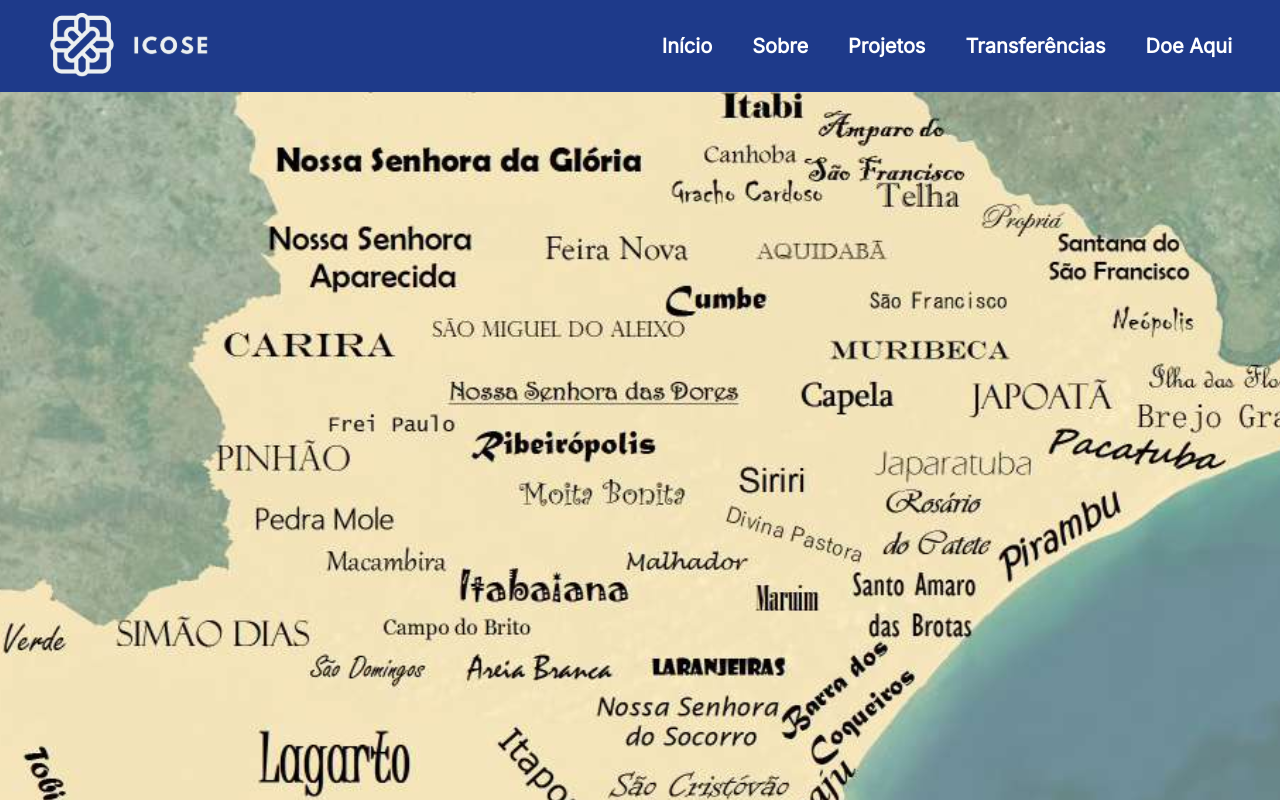
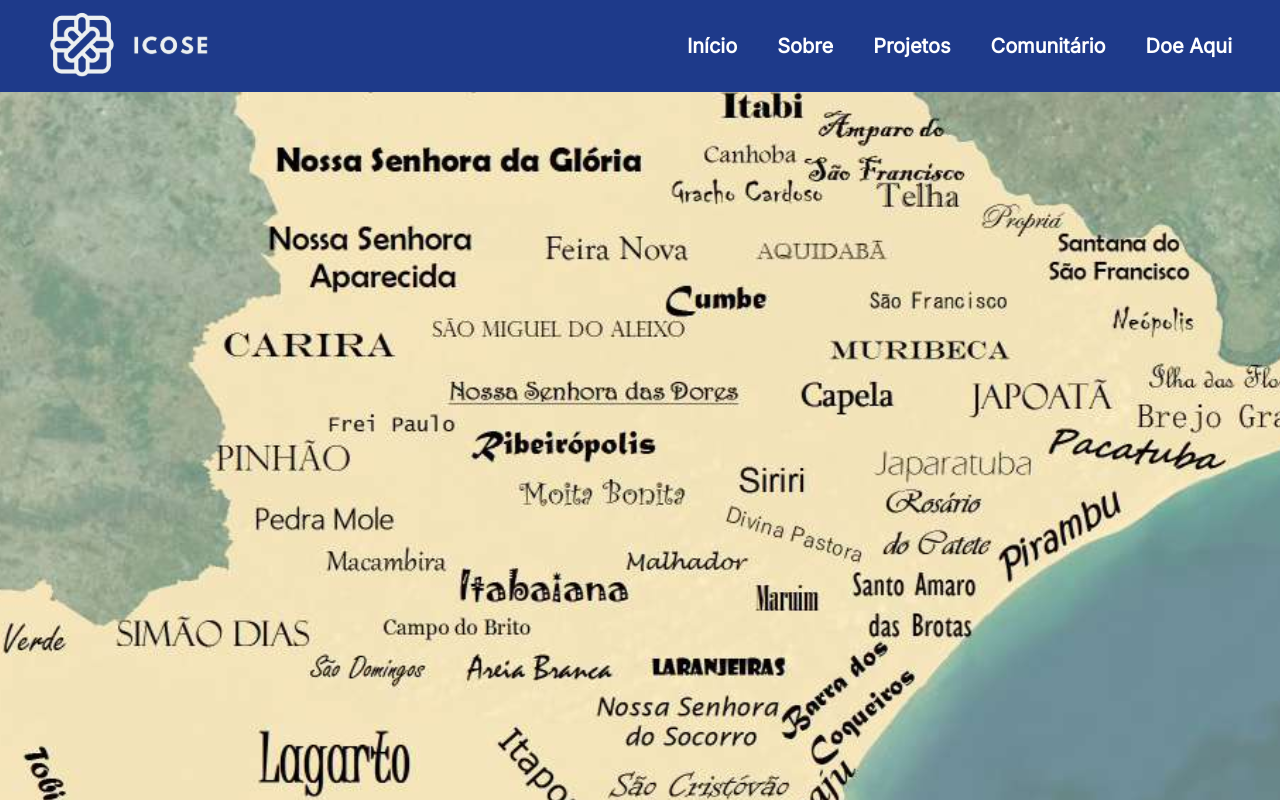
Before and after one commit to softeam-org/icose-web, a React (Vite) app: page / in a window 1280 px wide. Shown: the top 800 px of the page. Built offline with nearby package versions, Linux system fonts and the light colour scheme.

Commit message:
Adicionando aba comunitario

```diff
--- a/data/pages.js
+++ b/data/pages.js
@@ -15,9 +15,9 @@ export const pages = [
     filename: "Projetos",
   },
   {
-    name: "Transferências",
-    route: "/transferencias",
-    filename: "Transferencias",
+    name: "Comunitário",
+    route: "/comunitario",
+    filename: "Comunitario",
   },
   {
     name: "Doe Aqui",
```
